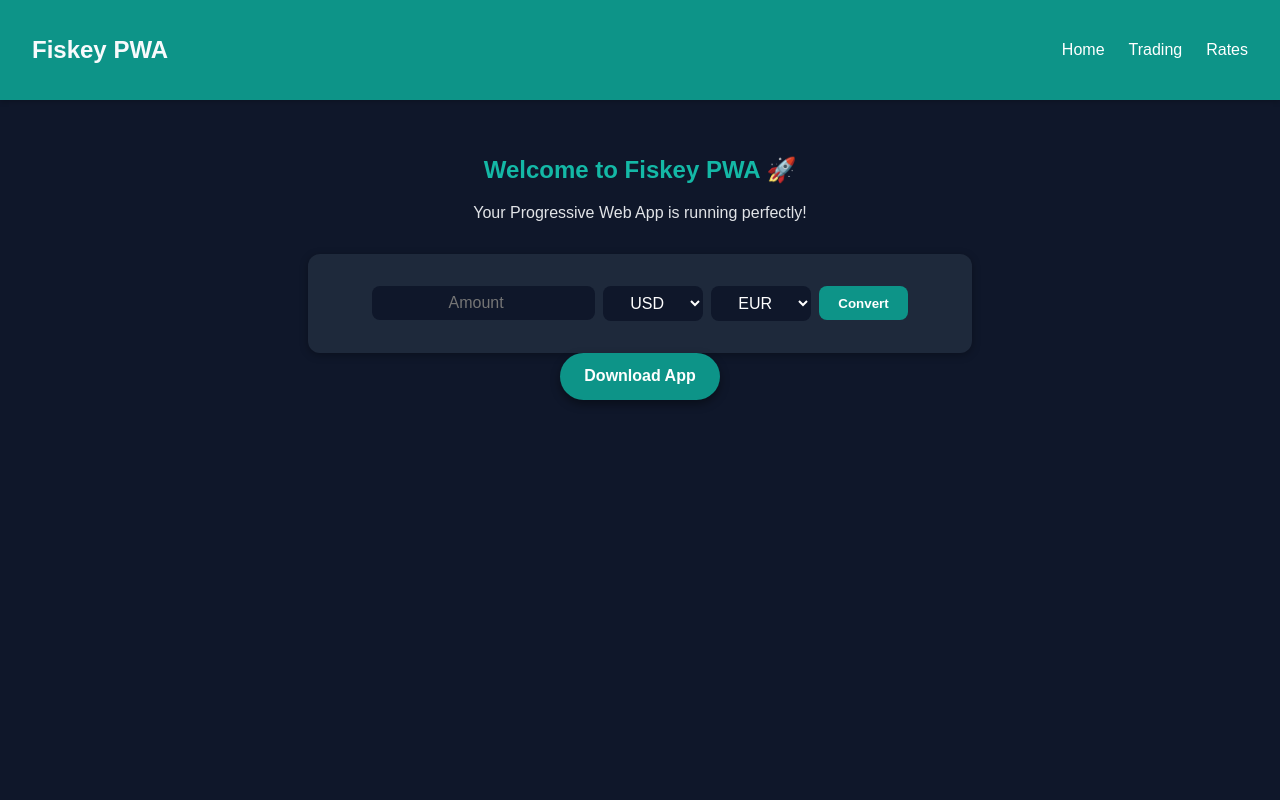
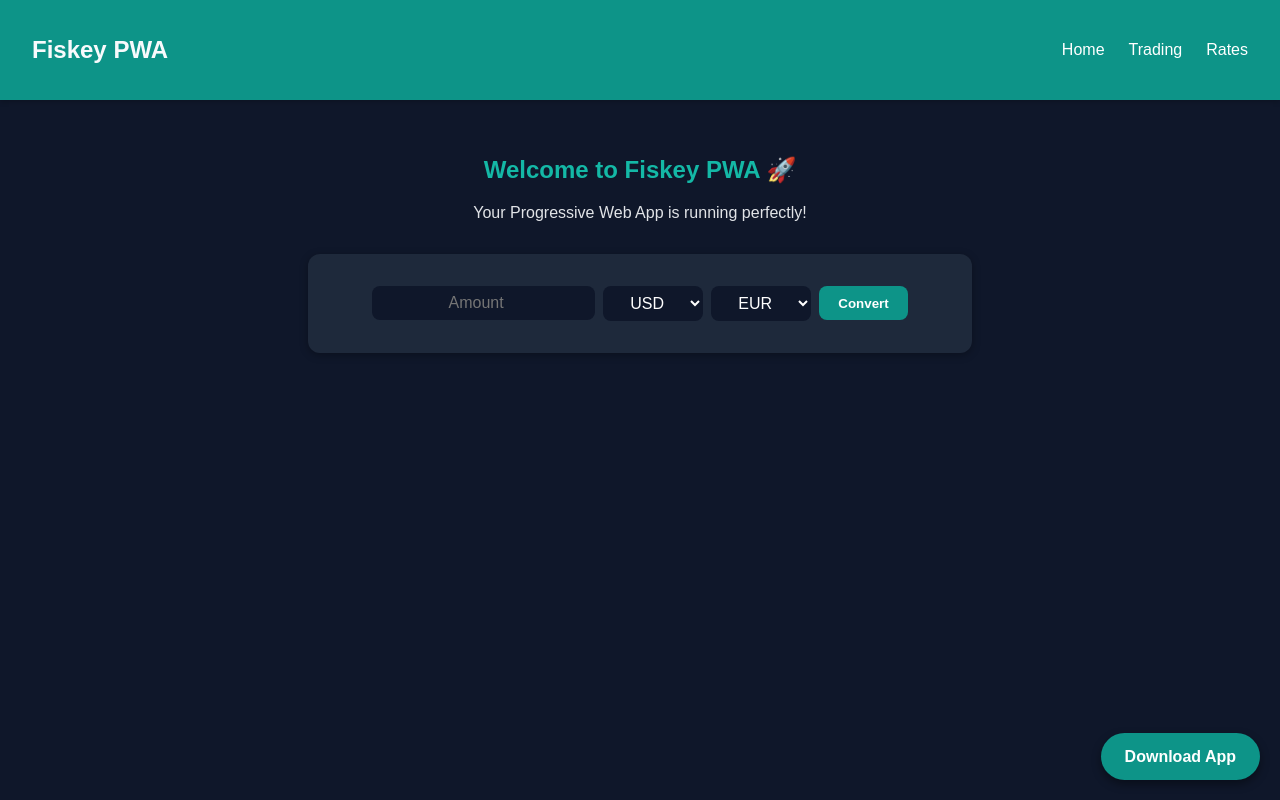
Before and after one commit to fiskey260/fiskey-pwa, a React (Vite) app: page / in a window 1280 px wide. Built offline with nearby package versions, Linux system fonts and the light colour scheme.

Commit message:
Update App.css

```diff
--- a/src/App.css
+++ b/src/App.css
@@ -1,6 +1,6 @@
 /* src/App.css */
 
-/* 🌍 General Reset & Fix Zoom Scaling */
+/* Fix zoom/scaling on all devices */
 html, body {
   width: 100%;
   height: 100%;
@@ -15,7 +15,7 @@ html, body {
   color: #f8fafc;
 }
 
-/* 🧭 Navbar */
+/* Navbar */
 .navbar {
   display: flex;
   justify-content: space-between;
@@ -41,7 +41,7 @@ html, body {
   text-decoration: underline;
 }
 
-/* 🧩 Main Section */
+/* Main Section */
 main {
   padding: 1.5rem;
   text-align: center;
@@ -57,7 +57,7 @@ p {
   opacity: 0.9;
 }
 
-/* 💱 Rates Grid */
+/* Rates Grid */
 .rates-grid {
   display: grid;
   grid-template-columns: repeat(auto-fit, minmax(120px, 1fr));
@@ -78,7 +78,7 @@ p {
   color: #0d9488;
 }
 
-/* 💹 Currency Converter */
+/* Currency Converter */
 .converter-box {
   background-color: #1e293b;
   margin-top: 2rem;
@@ -149,7 +149,7 @@ p {
   box-sizing: border-box;
 }
 
-/* 💼 Trading UI */
+/* Trading UI additions */
 .trade-grid {
   display: grid;
   grid-template-columns: 1fr 380px;
@@ -213,7 +213,7 @@ p {
   cursor: pointer;
 }
 
-/* 📱 Responsive Fixes */
+/* ✅ Responsive fixes */
 @media (max-width: 768px) {
   .trade-grid {
     grid-template-columns: 1fr;
@@ -229,19 +229,11 @@ p {
   }
 }
 
-/* 📲 Floating Buttons (Install + Download) */
-.fab-container {
+/* Floating Download App Button (FAB) */
+.install-fab {
   position: fixed;
   bottom: 20px;
   right: 20px;
-  display: flex;
-  flex-direction: column;
-  gap: 10px;
-  z-index: 1000;
-}
-
-.install-fab,
-.download-fab {
   background-color: #0d9488;
   color: white;
   border: none;
@@ -252,10 +244,10 @@ p {
   cursor: pointer;
   box-shadow: 0 4px 10px rgba(0, 0, 0, 0.4);
   transition: all 0.3s ease;
+  z-index: 1000;
 }
 
-.install-fab:hover,
-.download-fab:hover {
+.install-fab:hover {
   background-color: #14b8a6;
   transform: scale(1.07);
-  }
+                             }
```
